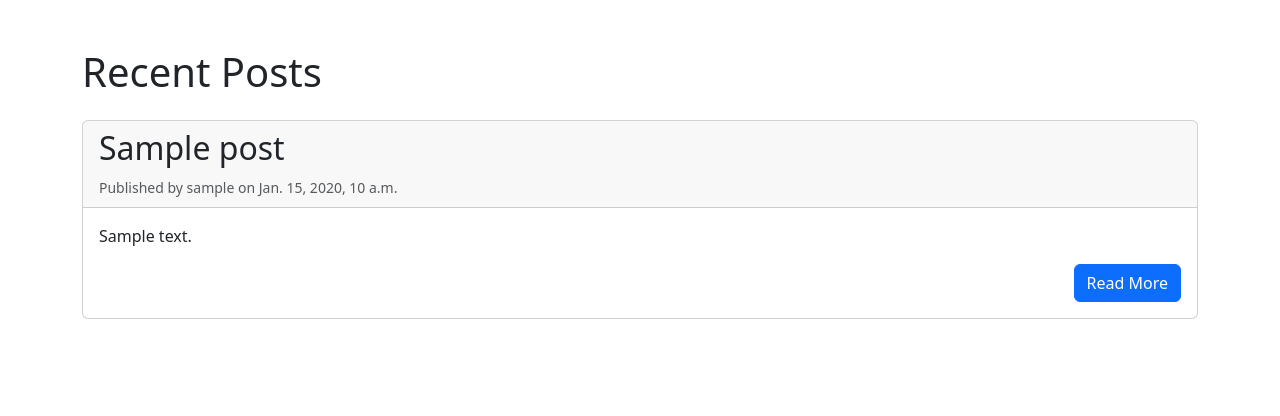
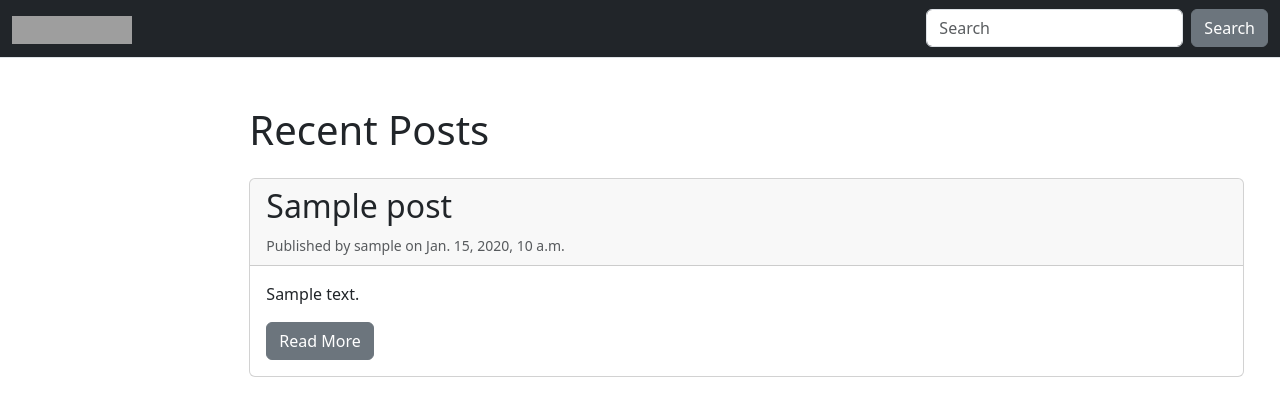
Before and after one commit to roderiano/django-blog, a Django app: template post/templates/blog_preview.html in a window 1280 px wide. Shown: the top 416 px of the page. Run offline with Django 5.2, Linux system fonts and the light colour scheme; the template is opened without the code that fills it: values that come from a table or form of the project are taken from there, others are empty; tables that the repository leaves empty hold one stand-in row (values such as "Sample post"); grey boxes are pictures that could not be loaded.

Commit message:
fix blog preview

```diff
--- a/blog/settings.py
+++ b/blog/settings.py
@@ -12,6 +12,9 @@ https://docs.djangoproject.com/en/5.0/ref/settings/
 
 from pathlib import Path
 import os
+
+# Blog name
+BLOG_NAME = "Django Blog"
 
 # Build paths inside the project like this: BASE_DIR / 'subdir'.
 BASE_DIR = Path(__file__).resolve().parent.parent
@@ -160,5 +163,5 @@ MDEDITOR_CONFIGS = {
 }
 
 # enabling media uploads
-MEDIA_ROOT = os.path.join(BASE_DIR, 'uploads')
+MEDIA_ROOT = os.path.join(os.path.dirname(__file__), 'media')
 MEDIA_URL = '/media/'
--- a/blog/urls.py
+++ b/blog/urls.py
@@ -21,11 +21,12 @@ from django.conf import settings
 from django.conf.urls.static import static
 from django.urls import re_path as url
 from post.views import blog_preview
+from django.views.generic.base import TemplateView
 
 urlpatterns = [
     path('admin/', admin.site.urls),
     url(r'mdeditor/', include('mdeditor.urls')),
-    path('blog-preview/', blog_preview, name='blog_preview'),
+    url(r'^$', blog_preview, name='blog_preview'),
 ]
 
 if settings.DEBUG:
--- a/post/templates/blog_preview.html
+++ b/post/templates/blog_preview.html
@@ -5,7 +5,7 @@
     <meta charset="UTF-8">
     <meta http-equiv="X-UA-Compatible" content="IE=edge">
     <meta name="viewport" content="width=device-width, initial-scale=1.0">
-    <title>Posts</title>
+    <title>Django Blog</title>
 
     <!-- Adicione os links do Bootstrap -->
     <link href="https://cdn.jsdelivr.net/npm/bootstrap@5.3.2/dist/css/bootstrap.min.css" rel="stylesheet" integrity="sha384-T3c6CoIi6uLrA9TneNEoa7RxnatzjcDSCmG1MXxSR1GAsXEV/Dwwykc2MPK8M2HN" crossorigin="anonymous">
@@ -13,6 +13,20 @@
 </head>
 <body>
 
+    <!-- navbar -->
+    <nav class="navbar bg-dark border-bottom border-body">
+        <div class="container-fluid">
+            <a class="navbar-brand" href="#">
+                <img src="{{ MEDIA_URL }}/media/django-blog.png" alt="Bootstrap" width="120" height="28">
+            </a>
+            <form class="d-flex" role="search">
+                <input class="form-control me-2" type="search" placeholder="Search" aria-label="Search">
+                <button class="btn btn-secondary" type="submit">Search</button>
+            </form>
+        </div>
+    </nav>
+    <!-- Conteúdo Principal -->
+    <main class="col-md-9 ms-sm-auto col-lg-10 px-md-4">
         <div class="container mt-5">
             <h1 class="mb-4">Recent Posts</h1>
 
@@ -22,13 +36,14 @@
                         <h2 class="card-title">{{ post.title }}</h2>
                         <p class="card-text"><small class="text-muted">Published by {{ post.author.username }} on {{ post.pub_date }}</small></p>
                     </div>
-            <div class="card-body d-flex flex-column">
+                    <div class="card-body">
                         <p class="card-text">{{ post.content_preview | safe }}</p>
-                <a href="" class="btn btn-primary ms-auto">Read More</a>
+                        <a href="" class="btn btn-secondary">Read More</a>
                     </div>
                 </div>
             {% endfor %}
         </div>
+    </main>
 
 </body>
 </html>
--- a/post/views.py
+++ b/post/views.py
@@ -1,4 +1,5 @@
 from django.shortcuts import render
+from django.conf import settings
 
 from django.shortcuts import render
 from .models import Post
```
Lines whose indentation alone changed are shown as unchanged.
